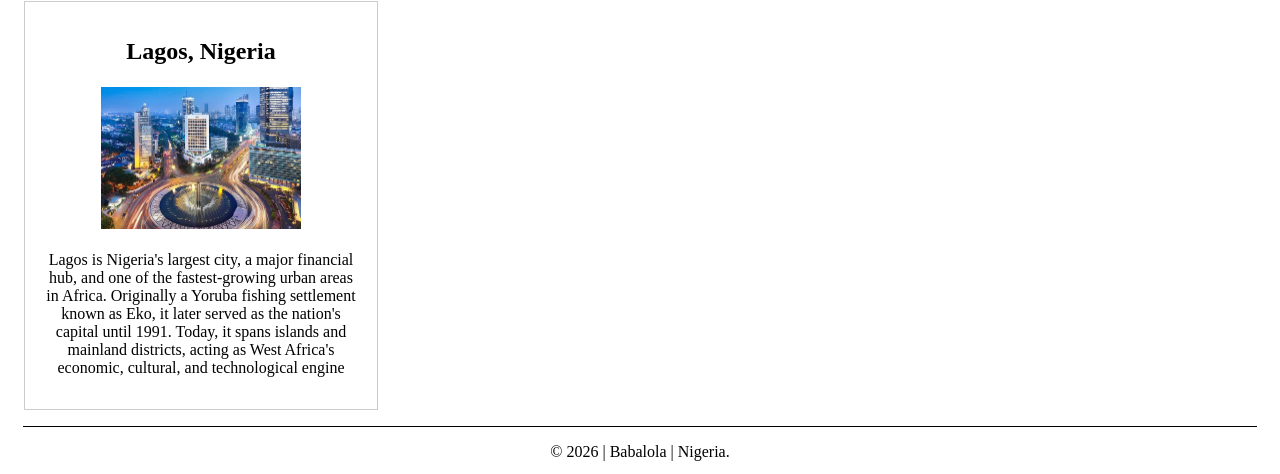
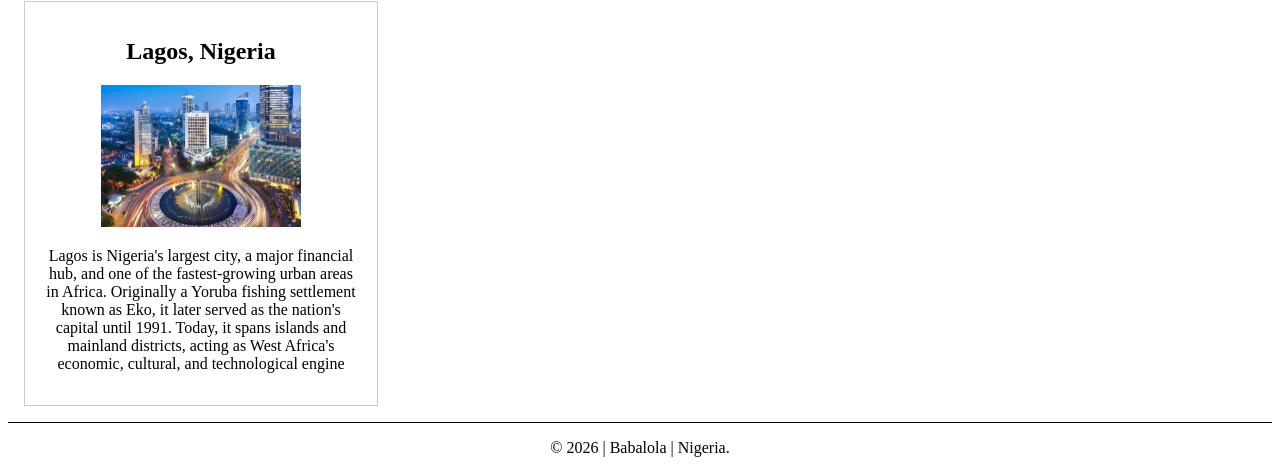
Before and after one commit to babaslolola-hub/WDD130, a plain HTML site: page week02/index.html in a window 1280 px wide. Shown: the part 519-993 px from the top of the page. Drawn offline with Linux system fonts and the light colour scheme.

Commit message:
Fix syntax errors in HTML and spacing errors in CSS

```diff
--- a/week02/styles/styles.css
+++ b/week02/styles/styles.css
@@ -1,7 +1,8 @@
-main  {
+main {
     max-width: 840px;
 }
-aside  {
+
+aside {
     width: 20rem;
     margin: 1rem;
     border: 1px solid rgba(0, 0, 0, 0.2);
@@ -9,44 +10,41 @@ padding: 1rem;
     background-color: white;
     text-align: center;
 }
+
 aside img {
     width: 200px;
     height: auto;
 }
 
-main img  {
+main img {
     width: 150px;
     height: auto;
     padding: 2px;
-    border:1px solid steelblue;
+    border: 1px solid steelblue;
     box-shadow: 0 0 30px gray;
+}
 
-}
 footer {
-    margin: 15px;
-    border-top: 1px solid #000;
+    margin-top: 15px;
+    border-top: 1px solid #000000;
     text-align: center;
 }
-nav  {
+
+nav {
     background-color: darkblue;
     padding: 10px;
 }
+
 nav a {
     color: white;
     display: block;
     padding: 20px;
 }
+
 h1 {
     color: darkblue;
+}
 
-}
-img {
-    width: 150px;
-    height: auto;
-    border: 1 px solid black;
-    padding: 2px;
-    box-shadow: 0 0 30 px gray;
-}
 p {
     padding: 0px;
 }
```
Lines whose indentation alone changed are shown as unchanged.
